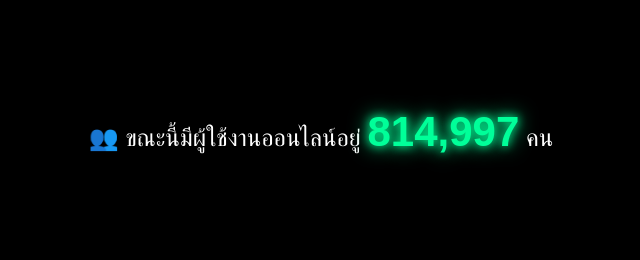
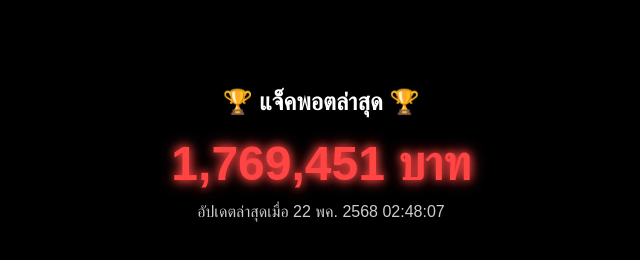
Before and after one commit to mee-heng/online-counter, a plain HTML site: page index.html in a window 1280 px wide. Shown: the whole page, without its empty margins (319-959 px from the left). Drawn offline with Linux system fonts and the light colour scheme.

Commit message:
Update index.html

```diff
--- a/index.html
+++ b/index.html
@@ -2,41 +2,63 @@
 <html lang="th">
 <head>
   <meta charset="UTF-8">
-  <title>จำนวนคนออนไลน์</title>
+  <title>แจ็คพอตล่าสุด</title>
   <style>
     body {
       background-color: #000;
       color: white;
       font-family: sans-serif;
       text-align: center;
-      padding-top: 100px;
-      font-size: 24px;
+      padding-top: 80px;
     }
 
-    #onlineCount {
-      font-size: 42px;
+    .title {
+      font-size: 24px;
       font-weight: bold;
-      color: #00ff99;
-      text-shadow: 0 0 10px #00ff99, 0 0 20px #00ff99;
+      color: white;
+      margin-bottom: 20px;
+    }
+
+    .jackpot {
+      font-size: 48px;
+      font-weight: bold;
+      color: #ff4444;
+      text-shadow: 0 0 8px #ff4444, 0 0 15px #ff4444;
+      margin-bottom: 10px;
+    }
+
+    .updated-time {
+      font-size: 16px;
+      color: #ccc;
     }
   </style>
 </head>
 <body>
 
-  👥 ขณะนี้มีผู้ใช้งานออนไลน์อยู่ <span id="onlineCount">815,000</span> คน
+  <div class="title">🏆 แจ็คพอตล่าสุด 🏆</div>
+  <div class="jackpot" id="jackpotAmount">1,769,450 บาท</div>
+  <div class="updated-time" id="updateTime">อัปเดตล่าสุดเมื่อ ...</div>
 
   <script>
-    let count = 815000;
+    // ให้ตัวเลขเปลี่ยนเล็กน้อยอัตโนมัติ
+    let jackpot = 1769450;
 
-    function updateOnlineCount() {
+    function updateJackpot() {
       const change = Math.floor(Math.random() * 11) - 5;
-      count += change;
-      if (count < 710052) count = 815000;
-      document.getElementById("onlineCount").innerText = count.toLocaleString("th-TH");
-      setTimeout(updateOnlineCount, Math.random() * 1000 + 1000);
+      jackpot += change;
+      document.getElementById("jackpotAmount").innerText = jackpot.toLocaleString("th-TH") + " บาท";
+
+      // แสดงเวลาปัจจุบัน
+      const now = new Date();
+      const options = { day: "2-digit", month: "short", year: "numeric" };
+      const date = now.toLocaleDateString("th-TH", options).replace(".", "");
+      const time = now.toLocaleTimeString("th-TH");
+      document.getElementById("updateTime").innerText = `อัปเดตล่าสุดเมื่อ ${date} ${time}`;
+
+      setTimeout(updateJackpot, Math.random() * 1000 + 1000);
     }
 
-    updateOnlineCount();
+    updateJackpot();
   </script>
 
 </body>
```
